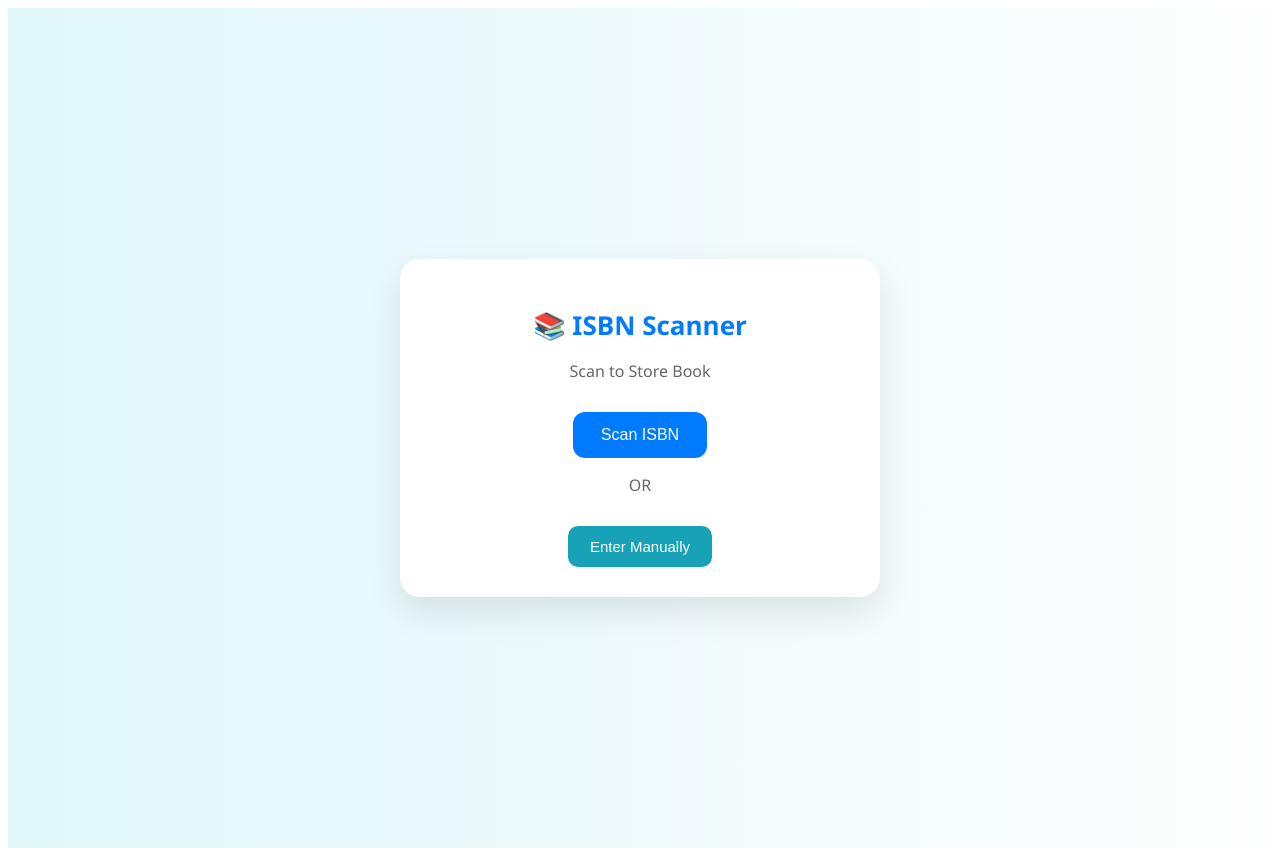
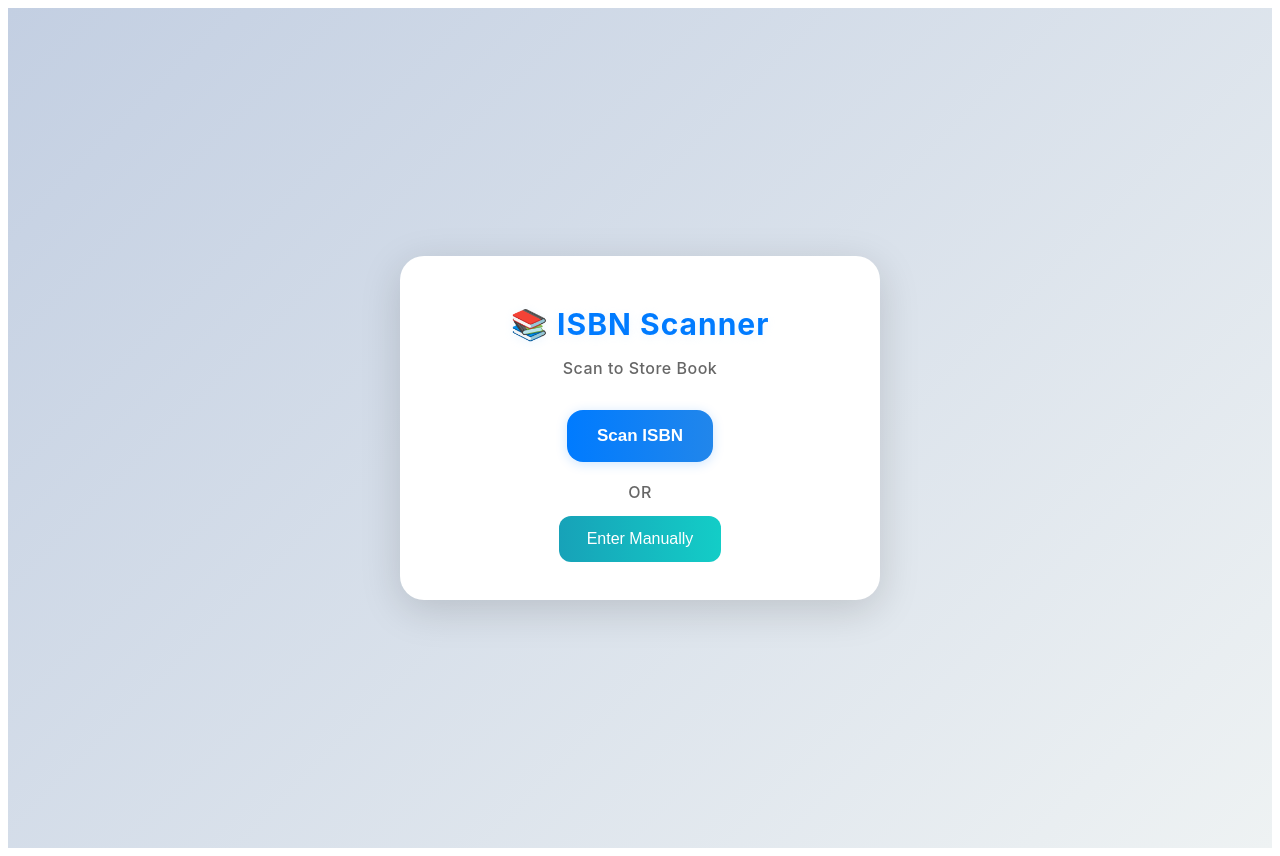
Before and after one commit to Asjad128/testing_isbn, a React (Create React App) app: page / in a window 1280 px wide. Built offline with nearby package versions, Linux system fonts and the light colour scheme.

Commit message:
Update App.js

```diff
--- a/src/App.js
+++ b/src/App.js
@@ -1,5 +1,31 @@
 import { useState } from "react";
 import BarcodeScanner from "./components/BarcodeScanner";
+
+// Running Character Loading Animation Component
+function RunningCharacterLoader() {
+  return (
+    <div style={loadingStyles.container}>
+      <div style={loadingStyles.runningContainer}>
+        <div style={loadingStyles.running}>
+          <div style={loadingStyles.outer}>
+            <div style={loadingStyles.body}>
+              <div style={loadingStyles.armBehind}></div>
+              <div style={loadingStyles.armFront}></div>
+              <div style={loadingStyles.legBehind}></div>
+              <div style={loadingStyles.legFront}></div>
+            </div>
+          </div>
+        </div>
+      </div>
+      <p style={loadingStyles.text}>📖 Searching for book...</p>
+      <div style={loadingStyles.dots}>
+        <span style={loadingStyles.dot}></span>
+        <span style={loadingStyles.dot}></span>
+        <span style={loadingStyles.dot}></span>
+      </div>
+    </div>
+  );
+}
 
 export default function App() {
   const [view, setView] = useState("scan");
@@ -13,10 +39,11 @@ export default function App() {
   const [saveMessage, setSaveMessage] = useState("");
   const [isSaved, setIsSaved] = useState(false);
   const [isSaving, setIsSaving] = useState(false);
-  const [location, setLocation] = useState(""); // ✅ NEW
+  const [isLoading, setIsLoading] = useState(false); // ✅ NEW loading state
+  const [location, setLocation] = useState("");
 
   const fetchTitle = async (isbnToUse) => {
-    console.log("fetchTitle triggered with ISBN:", isbnToUse);
+    setIsLoading(true); // ✅ Start loading animation
     try {
       const response = await fetch("https://testocrtest.pythonanywhere.com/receive_isbn", {
         method: "POST",
@@ -35,13 +62,13 @@ export default function App() {
         setTitleFromBackend("");
         setShowManualTitle(true);
       }
-
       setView("priceEntry");
     } catch (error) {
-      console.error("❌ Fetch error:", error);
       setTitleFromBackend("");
       setShowManualTitle(true);
       setView("priceEntry");
+    } finally {
+      setIsLoading(false); // ✅ Stop loading animation
     }
   };
 
@@ -58,15 +85,13 @@ export default function App() {
       const response = await fetch("https://testocrtest.pythonanywhere.com/save_title", {
         method: "POST",
         headers: { "Content-Type": "application/json" },
-        body: JSON.stringify({ isbn, b_title: title, price, quantity, location }), // ✅ Added location
+        body: JSON.stringify({ isbn, b_title: title, price, quantity, location }),
       });
 
       const data = await response.json();
       setIsSaved(true);
       setSaveMessage("✅ Saved successfully");
-      console.log("✅ Saved:", data);
     } catch (error) {
-      console.error("❌ Save error:", error);
       setSaveMessage("❌ Error while saving");
     } finally {
       setIsSaving(false);
@@ -81,11 +106,12 @@ export default function App() {
     setManualTitle("");
     setPrice("");
     setQuantity("1");
-    setLocation(""); // ✅ Reset location too
+    setLocation("");
     setShowManualTitle(false);
     setIsSaved(false);
     setSaveMessage("");
     setIsSaving(false);
+    setIsLoading(false); // ✅ Reset loading state
   };
 
   return (
@@ -95,10 +121,19 @@ export default function App() {
           <>
             <h1 style={styles.header}>📚 ISBN Scanner</h1>
             <p style={styles.subText}>Scan to Store Book</p>
-            <button style={styles.primaryButton} onClick={() => setView("liveScanner")}>Scan ISBN</button>
-            <br/>
-            <p style={styles.subText}>OR</p>
-            <button style={styles.manualButton} onClick={() => setView("manualIsbn")}>Enter Manually</button>
+            <button
+              style={styles.primaryButton}
+              onClick={() => setView("liveScanner")}
+            >
+              Scan ISBN
+            </button>
+            <p style={{ ...styles.subText, margin: "20px 0 8px 0" }}>OR</p>
+            <button
+              style={styles.manualButton}
+              onClick={() => setView("manualIsbn")}
+            >
+              Enter Manually
+            </button>
           </>
         )}
 
@@ -111,26 +146,49 @@ export default function App() {
               placeholder="Enter ISBN"
               style={styles.input}
             />
-            <button style={styles.primaryButton} onClick={() => fetchTitle(manualIsbn.trim())}>Next</button>
-            <button style={styles.secondaryButton} onClick={handleBack}>Back</button>
+            <button
+              style={styles.primaryButton}
+              onClick={() => fetchTitle(manualIsbn.trim())}
+            >
+              Next
+            </button>
+            <button style={styles.secondaryButton} onClick={handleBack}>
+              Back
+            </button>
           </>
         )}
 
         {view === "liveScanner" && (
           <>
             <h3>Focus on Barcode</h3>
-            <BarcodeScanner onDetected={(isbn) => fetchTitle(isbn)} />
-            <button style={styles.secondaryButton} onClick={handleBack}>Back</button>
+            <div style={styles.scannerArea}>
+              <BarcodeScanner onDetected={fetchTitle} />
+              <div style={styles.scannerLine} />
+            </div>
+            <button style={styles.secondaryButton} onClick={handleBack}>
+              Back
+            </button>
           </>
         )}
 
         {view === "priceEntry" && (
           <>
-            <p><strong>ISBN:</strong> {isbn}</p>
-            {titleFromBackend && <p><strong>Title:</strong> {titleFromBackend}</p>}
+            {/* ✅ Show loading animation while fetching */}
+            {isLoading ? (
+              <RunningCharacterLoader />
+            ) : (
+              <>
+                <p style={{ textAlign: "left", fontWeight: 500, color: "#555", marginBottom: 8 }}>
+                  <span style={{ color: "#2196f3" }}>ISBN:</span> {isbn}
+                </p>
+                {titleFromBackend && (
+                  <p style={{ textAlign: "left", fontWeight: 500, color: "#555", marginBottom: 8 }}>
+                    <span style={{ color: "#2196f3" }}>Title:</span> {titleFromBackend}
+                  </p>
+                )}
                 {showManualTitle && (
                   <>
-                <p>Enter Book Title:</p>
+                    <p style={styles.inputLabel}>Enter Book Title:</p>
                     <input
                       value={manualTitle}
                       onChange={(e) => setManualTitle(e.target.value)}
@@ -139,44 +197,44 @@ export default function App() {
                     />
                   </>
                 )}
-            <p>Enter Price:</p>
+                <p style={styles.inputLabel}>Enter Price:</p>
                 <input
                   type="number"
                   value={price}
                   onChange={(e) => setPrice(e.target.value)}
                   placeholder="Enter price"
                   style={styles.input}
+                  min={0}
                 />
-            <p>Enter Quantity:</p>
+                <p style={styles.inputLabel}>Enter Quantity:</p>
                 <input
                   type="number"
                   value={quantity}
                   onChange={(e) => setQuantity(e.target.value)}
                   placeholder="Enter quantity"
                   style={styles.input}
+                  min={1}
                 />
-
-            {/* ✅ Location Dropdown */}
-            <p>Select Location:</p>
+                <p style={styles.inputLabel}>Select Location:</p>
                 <select
                   value={location}
                   onChange={(e) => setLocation(e.target.value)}
-              style={styles.input}
+                  style={{ ...styles.input, paddingRight: 10, cursor: "pointer" }}
                 >
                   <option value="">-- Select Location --</option>
                   <option value="DLF">DLF</option>
                   <option value="GRANDMALL">GRAND MALL</option>
                   <option value="MARINAMALL">MARINA MALL</option>
                   <option value="SKYWALK">SKYWALK</option>
-              <option value="WAREHOUSE">WAREHOUSE</option>
+                  <option value="WAREHOUS">WAREHOUSE</option>
+                  <option value="GARUDA-BNGLR">Garuda-Bnglr</option>
                 </select>
-
                 {!isSaved && (
                   <button
                     style={{
                       ...styles.saveButton,
                       opacity: isSaving ? 0.6 : 1,
-                  cursor: isSaving ? "not-allowed" : "pointer"
+                      cursor: isSaving ? "not-allowed" : "pointer",
                     }}
                     onClick={sendToBackend}
                     disabled={isSaving}
@@ -184,9 +242,24 @@ export default function App() {
                     {isSaving ? "Saving..." : "💾 Save"}
                   </button>
                 )}
-            {saveMessage && <p style={{ color: "green", marginTop: 12 }}>{saveMessage}</p>}
-              <br/>
-            <button style={styles.secondaryButton} onClick={handleBack}>Return to Scanner</button>
+                {saveMessage && (
+                  <div style={{ marginTop: 14 }}>
+                    <span
+                      style={{
+                        color: isSaved ? "#28a745" : "#e53935",
+                        fontWeight: 600,
+                        fontSize: "15px",
+                      }}
+                    >
+                      {saveMessage}
+                    </span>
+                  </div>
+                )}
+                <button style={styles.secondaryButton} onClick={handleBack}>
+                  Return to Scanner
+                </button>
+              </>
+            )}
           </>
         )}
       </div>
@@ -194,72 +267,236 @@ export default function App() {
   );
 }
 
+// ✅ Loading Animation Styles
+const loadingStyles = {
+  container: {
+    display: "flex",
+    flexDirection: "column",
+    alignItems: "center",
+    justifyContent: "center",
+    padding: "40px 20px",
+    textAlign: "center",
+  },
+  runningContainer: {
+    marginBottom: 20,
+  },
+  running: {
+    color: "#007bff",
+    animationDuration: "0.8s",
+  },
+  outer: {
+    animation: "runningBounce 0.8s linear infinite",
+  },
+  body: {
+    background: "#007bff",
+    height: 15,
+    width: 8,
+    borderRadius: 4,
+    transformOrigin: "4px 11px",
+    position: "relative",
+    transform: "rotate(32deg)",
+    animation: "runningBody 0.8s linear infinite",
+  },
+  armBehind: {
+    content: "",
+    width: 11,
+    height: 4,
+    top: 0,
+    left: 2,
+    borderRadius: 2,
+    transformOrigin: "2px 2px",
+    position: "absolute",
+    background: "#007bff",
+    transform: "rotate(164deg)",
+    animation: "runningArmBehind 0.8s linear infinite",
+  },
+  armFront: {
+    content: "",
+    width: 11,
+    height: 4,
+    top: 0,
+    left: 2,
+    borderRadius: 2,
+    transformOrigin: "2px 2px",
+    position: "absolute",
+    background: "#007bff",
+    transform: "rotate(24deg)",
+    animation: "runningArmFront 0.8s linear infinite",
+  },
+  legBehind: {
+    content: "",
+    width: 12,
+    height: 4,
+    top: 11,
+    left: 2,
+    borderRadius: 2,
+    transformOrigin: "2px 2px",
+    position: "absolute",
+    background: "#007bff",
+    transform: "rotate(108deg)",
+    animation: "runningLegBehind 0.8s linear infinite",
+  },
+  legFront: {
+    content: "",
+    width: 12,
+    height: 4,
+    top: 11,
+    left: 2,
+    borderRadius: 2,
+    transformOrigin: "2px 2px",
+    position: "absolute",
+    background: "#007bff",
+    transform: "rotate(10deg)",
+    animation: "runningLegFront 0.8s linear infinite",
+  },
+  text: {
+    fontSize: 18,
+    fontWeight: 600,
+    color: "#007bff",
+    margin: "10px 0",
+    fontFamily: "'Inter', 'Segoe UI', sans-serif",
+  },
+  dots: {
+    display: "flex",
+    justifyContent: "center",
+    marginTop: 10,
+  },
+  dot: {
+    width: 8,
+    height: 8,
+    backgroundColor: "#007bff",
+    borderRadius: "50%",
+    margin: "0 3px",
+    animation: "dotPulse 1.4s infinite ease-in-out",
+    animationDelay: "0s",
+  },
+};
+
+// ✅ Your existing styles (unchanged)
 const styles = {
   container: {
     minHeight: "100vh",
-    background: "linear-gradient(to right, #e0f7fa, #fefefe)",
+    background: "linear-gradient(135deg, #c3cfe2 0%, #eef2f3 100%)",
     display: "flex",
     alignItems: "center",
     justifyContent: "center",
-    fontFamily: "'Segoe UI', sans-serif",
-    padding: "20px",
+    fontFamily: "'Inter', 'Segoe UI', sans-serif",
+    padding: "20px"
   },
   card: {
     width: "100%",
     maxWidth: "420px",
     background: "#fff",
     padding: "30px",
-    borderRadius: "20px",
-    boxShadow: "0 15px 35px rgba(0,0,0,0.1)",
+    borderRadius: "24px",
+    boxShadow: "0 10px 40px rgba(0,0,0,0.15)",
     textAlign: "center",
+    margin: "0 8px",
+    position: "relative",
+    animation: "fadeIn 0.7s"
   },
-  header: { fontSize: "26px", color: "#007bff" },
-  subText: { color: "#666", marginBottom: "20px" },
+  header: {
+    fontSize: "30px",
+    color: "#007bff",
+    fontWeight: 700,
+    letterSpacing: 1,
+    marginBottom: 8,
+    textShadow: "0 2px 10px #e3f2fd99"
+  },
+  subText: {
+    color: "#666",
+    marginBottom: "18px",
+    fontWeight: 500,
+    letterSpacing: 0.5,
+  },
+  inputLabel: {
+    fontWeight: 500,
+    color: "#444",
+    textAlign: "left",
+    margin: "7px 0 2px 2px",
+    fontSize: "15px"
+  },
   input: {
-    padding: "10px",
+    padding: "12px",
     width: "90%",
-    borderRadius: "8px",
-    border: "1px solid #ccc",
+    borderRadius: "10px",
+    border: "1.5px solid #b0bbd0",
+    background: "#f7fbfc",
+    fontSize: "15px",
     marginBottom: "12px",
+    transition: "border 0.2s"
   },
   primaryButton: {
-    background: "#007bff",
+    background: "linear-gradient(90deg,#007bff,#2186eb)",
+    color: "#fff",
+    border: "none",
+    borderRadius: "16px",
+    padding: "16px 30px",
+    fontSize: "17px",
+    fontWeight: 600,
+    cursor: "pointer",
+    marginTop: "14px",
+    marginBottom: 0,
+    boxShadow: "0 2px 12px 0 #007bff33",
+    transition: "background 0.2s, transform 0.1s"
+  },
+  manualButton: {
+    background: "linear-gradient(90deg,#17a2b8,#13cdc7)",
     color: "#fff",
     border: "none",
     borderRadius: "12px",
     padding: "14px 28px",
     fontSize: "16px",
+    fontWeight: 500,
+    cursor: "pointer",
+    marginTop: "6px",
+    marginBottom: 8,
+    transition: "background 0.2s, transform 0.1s"
+  },
+  saveButton: {
+    background: "linear-gradient(90deg,#28a745,#32c455)",
+    color: "#fff",
+    border: "none",
+    borderRadius: "12px",
+    padding: "14px 28px",
+    fontSize: "17px",
+    fontWeight: 600,
     cursor: "pointer",
     marginTop: "10px",
+    boxShadow: "0 3px 14px #28a74541",
+    transition: "background 0.2s, transform 0.1s"
   },
-  manualButton: {
-    background: "#17a2b8",
+  secondaryButton: {
+    background: "linear-gradient(90deg,#ffc107,#ff9800)",
     color: "#fff",
     border: "none",
-    borderRadius: "10px",
-    padding: "12px 22px",
-    fontSize: "15px",
+    borderRadius: "12px",
+    padding: "12px 24px",
+    fontSize: "16px",
+    fontWeight: 500,
     cursor: "pointer",
-    marginTop: "10px",
+    marginTop: "16px",
+    transition: "background 0.2s, transform 0.1s"
   },
-  saveButton: {
-    background: "#28a745",
-    color: "#fff",
-    border: "none",
-    borderRadius: "10px",
-    padding: "12px 22px",
-    fontSize: "16px",
-    cursor: "pointer",
-    marginTop: "10px",
+  scannerArea: {
+    border: "4px solid #00bcd4",
+    borderRadius: "18px",
+    boxShadow: "0 2px 30px #4fd1c599",
+    width: "90%",
+    maxWidth: "320px",
+    margin: "0 auto 18px",
+    position: "relative",
+    overflow: "hidden",
+    height: "240px",
+    background: "#ecfbfa"
   },
-  secondaryButton: {
-    background: "#ffc107",
-    color: "#fff",
-    border: "none",
-    borderRadius: "10px",
-    padding: "12px 22px",
-    fontSize: "15px",
-    cursor: "pointer",
-    marginTop: "20px",
+  scannerLine: {
+    position: "absolute",
+    left: 0,
+    right: 0,
+    height: "4px",
+    top: 0,
+    background: "linear-gradient(90deg,#00c6ff,#0072ff,#00c6ff)",
+    animation: "scan-line 2s linear infinite"
   },
 };
```
Lines whose indentation alone changed are shown as unchanged.
